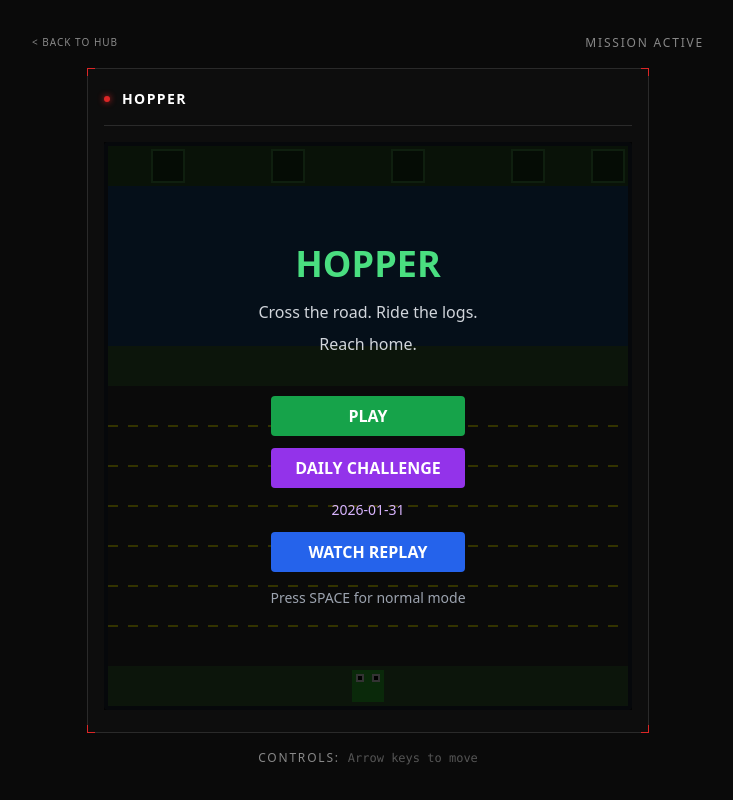
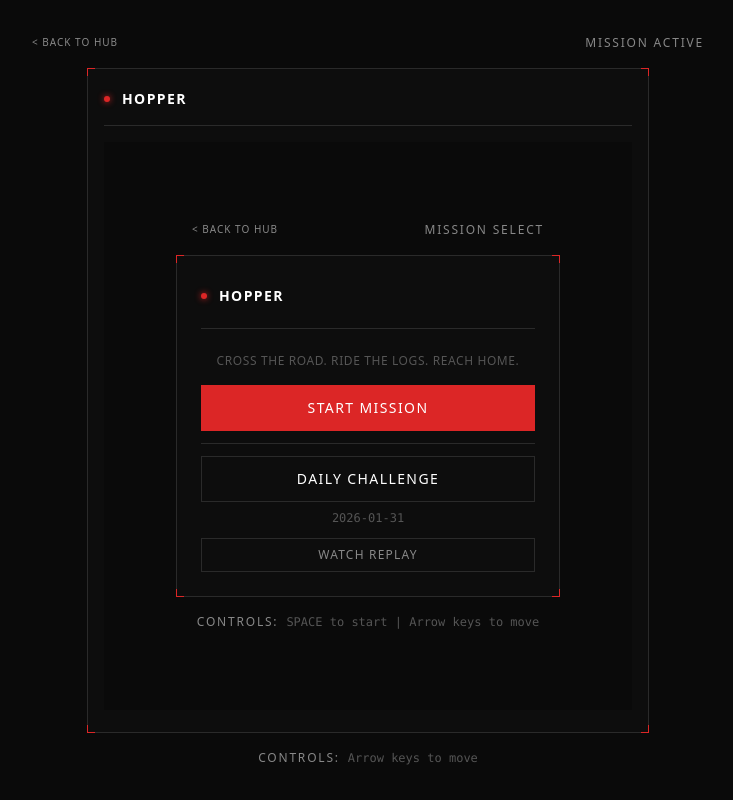
Before and after one commit to sudokatie/hopper, a Next.js app: page /games/hopper/ in a window 1280 px wide. Shown: the whole page, without its empty margins (272-1005 px from the left). Built offline with nearby package versions, Linux system fonts and the light colour scheme.

Commit message:
update to mission control ui theme

```diff
--- a/src/components/TitleScreen.tsx
+++ b/src/components/TitleScreen.tsx
@@ -11,39 +11,70 @@
 
 export function TitleScreen({ highScore, onStartNormal, onStartDaily, onWatchReplay }: TitleScreenProps) {
   return (
-    <div className="absolute inset-0 flex flex-col items-center justify-center bg-black/80">
-      <h1 className="text-4xl font-bold text-green-400 mb-4">HOPPER</h1>
-      <p className="text-gray-300 mb-2">Cross the road. Ride the logs.</p>
-      <p className="text-gray-300 mb-6">Reach home.</p>
+    <div className="absolute inset-0 flex flex-col items-center justify-center bg-[#0a0a0a]">
+      {/* Header */}
+      <div className="w-full max-w-sm mb-4 px-4">
+        <div className="flex items-center justify-between">
+          <a href="/games/" className="mc-link">&lt; BACK TO HUB</a>
+          <span className="mc-header">MISSION SELECT</span>
+        </div>
+      </div>
+
+      {/* Main Panel */}
+      <div className="mc-panel p-6 w-full max-w-sm mx-4">
+        {/* Title Bar */}
+        <div className="flex items-center gap-3 mb-6 pb-4 border-b border-[#2a2a2a]">
+          <div className="mc-dot" />
+          <h1 className="mc-header-primary text-2xl tracking-wider">HOPPER</h1>
+        </div>
+
+        {/* Description */}
+        <p className="text-[#555555] text-xs text-center tracking-wider mb-4">
+          CROSS THE ROAD. RIDE THE LOGS. REACH HOME.
+        </p>
+
         {highScore > 0 && (
-        <p className="text-yellow-400 mb-4">High Score: {highScore}</p>
+          <div className="text-center mb-4 p-3 bg-[#0d0d0d] border border-[#2a2a2a]">
+            <span className="mc-header block mb-1">HIGH SCORE</span>
+            <span className="text-[#dc2626] font-mono text-2xl">{highScore}</span>
+          </div>
         )}
 
-      <div className="flex flex-col gap-3 mt-4">
+        {/* Actions */}
+        <div className="flex flex-col gap-3">
           <button
             onClick={onStartNormal}
-          className="px-6 py-2 bg-green-600 hover:bg-green-500 text-white font-bold rounded transition-colors"
+            className="w-full py-3 bg-[#dc2626] hover:bg-[#b91c1c] text-white text-sm tracking-widest font-medium transition-colors border border-[#dc2626]"
           >
-          PLAY
+            START MISSION
           </button>
+          <div className="pt-3 border-t border-[#2a2a2a]">
             <button
               onClick={onStartDaily}
-          className="px-6 py-2 bg-purple-600 hover:bg-purple-500 text-white font-bold rounded transition-colors"
+              className="w-full py-3 bg-transparent border border-[#2a2a2a] text-white text-sm tracking-widest font-medium transition-colors hover:border-[#dc2626]"
             >
               DAILY CHALLENGE
             </button>
-        <p className="text-purple-300 text-sm text-center">{todayString()}</p>
+            <p className="text-[#555555] text-xs text-center mt-2 font-mono">{todayString()}</p>
+          </div>
           {onWatchReplay && (
             <button
               onClick={onWatchReplay}
-            className="px-6 py-2 bg-blue-600 hover:bg-blue-500 text-white font-bold rounded transition-colors"
+              className="w-full py-2 bg-transparent border border-[#2a2a2a] text-[#888888] text-xs tracking-widest transition-colors hover:text-white hover:border-[#3a3a3a]"
             >
               WATCH REPLAY
             </button>
           )}
         </div>
+      </div>
 
-      <p className="text-gray-400 text-sm mt-4">Press SPACE for normal mode</p>
+      {/* Footer */}
+      <div className="w-full max-w-sm mt-4 px-4">
+        <div className="flex items-center justify-center gap-2">
+          <span className="mc-header text-[10px]">CONTROLS:</span>
+          <span className="text-[#555555] text-xs font-mono">SPACE to start | Arrow keys to move</span>
+        </div>
+      </div>
     </div>
   );
 }
```
Lines whose indentation alone changed are shown as unchanged.
